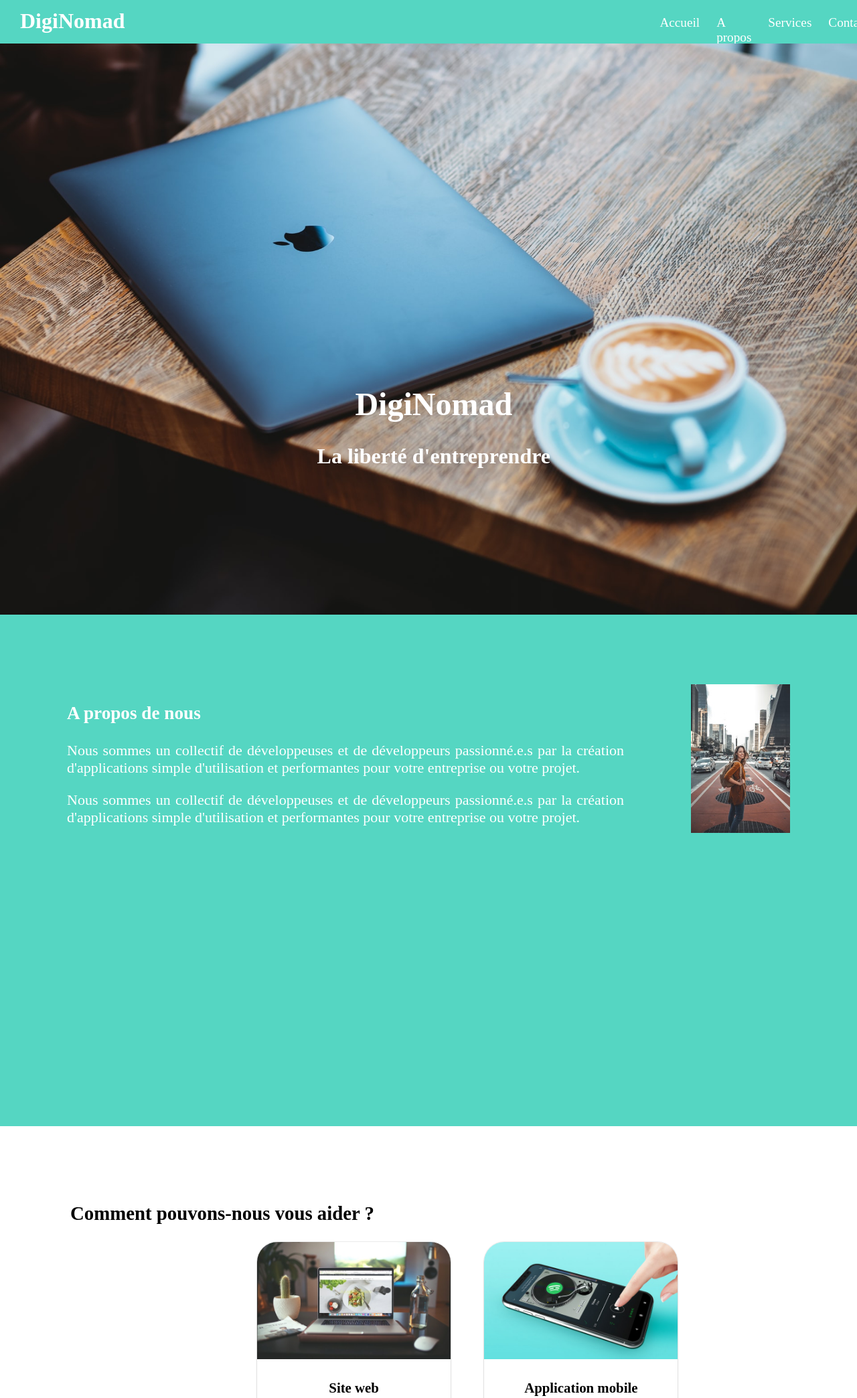
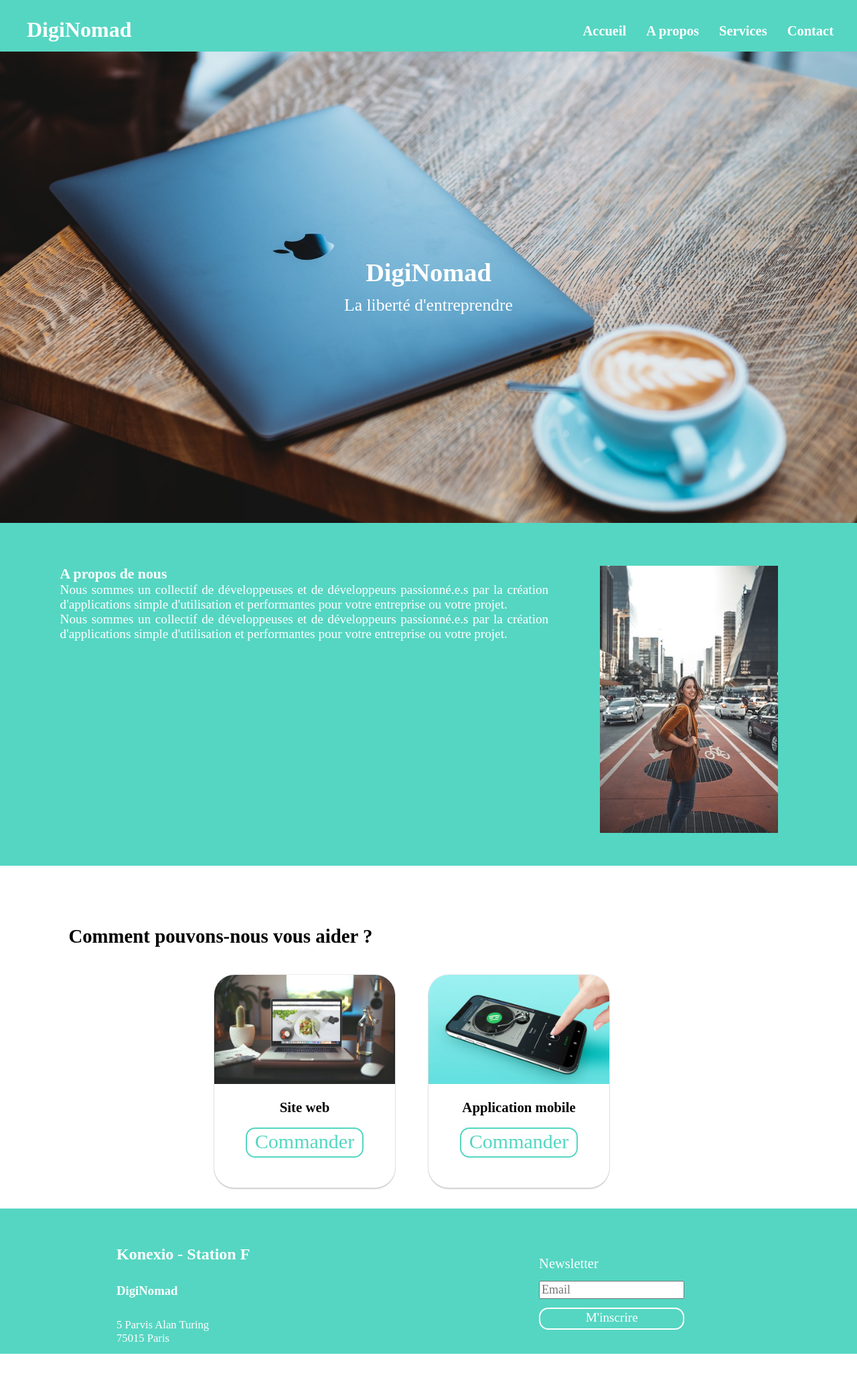
Before and after one commit to amirhatam/Konexio.io, a plain HTML site: page index.html in a window 1280 px wide. Shown: the top 2088 px of the page at 67% size. After the commit the page ends 2057 px from the top, so only its background shows below. Drawn offline with Linux system fonts and the light colour scheme.

Commit message:
First commit

```diff
--- a/index.html
+++ b/index.html
@@ -2,42 +2,41 @@
 <html lang="en">
 
 <head>
-    <meta charset="UTF-8">
-    <meta name="viewport" content="width=device-width, initial-scale=1.0">
+    <meta charset="utf-8">
     <title>DigiNomad</title>
     <link rel="stylesheet" href="./style.css">
 </head>
 
 <body>
     <header>
-        <nav class="secondary-block">
-            <h1>DigiNomad</h1>
-            <ul>
-                <li>
-                    <a href="#accueil">Accueil</a>
+        <div class="secondary-block div-header">
+            <h1 class="h1-header">DigiNomad</h1>
+
+            <ul class="ul-header">
+                <li class="li-header">
+                    <a href="#accueil" class="a-header" title="Accueil">Accueil</a>
                 </li>
-                <li>
-                    <a href="#propos">A propos</a>
+                <li class="li-header">
+                    <a href="#propos" class="a-header" title="A propos">A propos</a>
                 </li>
-                <li>
-                    <a href="#services">Services</a>
+                <li class="li-header">
+                    <a href="#services" class="a-header" title="Services">Services</a>
                 </li>
-                <li>
-                    <a href="#contact">Contact</a>
+                <li class="li-header">
+                    <a href="#contact" class="a-header" title="Contact">Contact</a>
                 </li>
             </ul>
-        </nav>
-        <div id="accueil">
-            <img src="./img/header.jpg" alt="">
-            <div class="centered">
-                <h1 class="hlh1">DigiNomad</h1>
-                <h3 class="hlh3">La liberté d'entreprendre</h3>
-            </div>
+
         </div>
     </header>
+    <section class="secondary-block">
+        <div div id="accueil" class=" div-accueil">
+            <p class="p-a">DigiNomad <br> <span class="span-a"> La liberté d'entreprendre</span></p>
+        </div>
+    </section>
     <section id="propos" class="secondary-block">
-        <div class="flex">
-            <div class="propos-text">
+
+        <main class="propos-text">
             <h3 class="h3-propos">A propos de nous</h3>
             <p class="p-text">Nous sommes un collectif de développeuses et de développeurs passionné.e.s par la
                 création
@@ -45,23 +44,23 @@
             <p class="p-text">Nous sommes un collectif de développeuses et de développeurs passionné.e.s par la
                 création
                 d'applications simple d'utilisation et performantes pour votre entreprise ou votre projet. </p>
-            </div>
-            <div class="propos-img">
+        </main>
+
+        <aside class="propos-img">
             <img src="./img/profile.jpg" alt="">
-            </div>
+        </aside>
 
-        </div>
     </section>
-    <section id="services" style="height: 40pc;">
+    <section id="services" class="s-s">
         <div class="comment">
             <h2>Comment pouvons-nous vous aider ?</h2>
         </div>
         <div class="service">
             <div class="box-s">
-                <div>
+                <div class="margin-box">
                     <img src="./img/service1.jpg" alt="">
                 </div>
-                <div>
+                <div class="margin-box">
                     <h4 class="s-info">Site web</h4>
                 </div>
                 <div>
@@ -70,10 +69,10 @@
             </div>
 
             <div class="box-s">
-                <div>
+                <div class="margin-box">
                     <img src="./img/service2.jpg" alt="">
                 </div>
-                <div>
+                <div class="margin-box">
                     <h4 class="s-info">Application mobile</h4>
                 </div>
                 <div>
@@ -87,12 +86,13 @@
     <footer class="secondary-block" id="contact">
 
         <div class="address">
-            <h2>Konexio - Station F</h2>
-            <h3>DigiNomad</h3>
-            <p>5 Parvis Alan Turing <br> 75015</p>
+            <h2 class="add">Konexio - Station F</h2>
+            <h3 class="add">DigiNomad</h3>
+            <p class="p-add">5 Parvis Alan Turing</p>
+            <p class="p-add">75015 Paris</p>
         </div>
         <div class="contact">
-            <form action="" >
+            <form action="">
                 <label for="email">Newsletter</label>
                 <input name="email" placeholder="Email" type="email" class="mail">
                 <input type="submit" value="M'inscrire" class="submit">
--- a/style.css
+++ b/style.css
@@ -1,88 +1,117 @@
+@font-face{
+    font-family: "Josefin Sans";
+    src: url('./fonts/JosefinSans-SemiBold.ttf') format('ttf');
+    src: url('./fonts/JosefinSans-Light.ttf') format('ttf');
+}
+*{
+    margin: auto;
+    font-family: "Josefin Sans";
+}
 body {
-    font-family: "Josefin Sans";
     margin: 0;
 }
-header {
-    background-color: rgb(85, 214, 194);
-}
+
 .secondary-block {
     background-color: rgb(85, 214, 194);
     color: white;
 }
-nav {
-    height: 65px;
+.div-header {
+    height: 6vmax;
     display: flex;
 }
-.secondary-block ul {
+
+.ul-header {
+    margin: 20px 20px 10px auto;
+    display: inline-flex;
+    list-style-type: none;
+    padding: 0px;
+
+}
+.li-header {
+    list-style: none;
+    border-radius: 50px;
+}
+.a-header {
+    text-decoration: none;
+    color: white;
+    font-size: 1.6vmax;
+    font-weight: bold;
+    margin: 15px;
+    display: inline-block;
+}
+.li-header:hover{
+    background-color: rgb(0, 204, 255);
+}
+.h1-header {
+    font-size: 2.5vmax;
+    margin: 26px 0px 5px 40px;
+}
+
+.div-accueil{
     display: flex;
     width: 100%;
-    margin-left: 55%;
-    padding-top: 4px;
-    font-size: 1.2em;
-}
-.secondary-block li {
-    list-style: none;
-    margin-left: 25px;
-}
-.secondary-block a {
-    text-decoration: none;
-    color: white;
-}
-.secondary-block h1 {
-    padding: 13px 30px;
-    font-size: 2em;
-    margin: 0px;
+    height: 55vmax;
+    justify-content: center;
+    align-items: center;
+    background-image: url(./img/header.jpg);
+    background-size: 100%;
+    background-repeat: no-repeat;
 }
 
-div img {
-    max-width: 100%;
+.p-a{
+    font-size: 3vmax;
+    text-align: center;
+    font-weight: bold;
 }
-
-.centered {
-    color: white;
-    position: absolute;
-    text-align: center;
-    top: 68%;
-    left: 37%;
-
-}
-.hlh1 {
-    font-size: 3em;
-}
-.hlh3 {
-    font-size: 2em;
+.span-a{
+    font-size: 2vmax;
+    font-weight: lighter;
 }
 
 #propos {
-    padding: 100px;
-    height: 35pc;
-}
-.flex {
-    display: flex;
+    width: 100%;
+    height: 40vmax;
 }
 .h3-propos {
-    font-size: 1.7em;
+    font-size: 1.7vmax;
 }
+main {
+    width: 57%;
+    height: 25vmax;
+    float: left;
+    margin: 5% 0px 1% 7%;
+}
+aside{
+    width: 30%;
+    height: 27vmax;
+    float: right;
+    margin: 5% 0px;
+}
+
 .p-text {
     text-align: justify;
-    width: 52pc;
-    padding-right: 100px;
-    font-size: 22px;
+    font-size: 1.5vmax;
+    font-weight: lighter;
 }
-.propos-img img {
-    width: 25pc;
-}
+
 .comment {
-    padding: 90px 105px 0px;
+    padding: 7% 8% 3%;
     font-size: larger;
 }
 .service {
     text-align: center;
     display: flex;
-    max-width: 53%;
-    margin-left: 24pc;
+    max-width: 50%;
+    margin-left: auto;
+    margin-right: auto;
 }
-
+button:hover {
+    background-color: lightgrey;
+    cursor: pointer;
+}
+.s-s{
+    height: 40vmax;
+}
 .box-s {
     display: inline-block;
     margin-right: 50px;
@@ -96,10 +125,16 @@ div img {
     transform-origin: top left;
     vertical-align: middle;
 }
+.box-s img{
+    max-width: 100%;
+}
 
 .s-info {
     font-family: 'Josefin Sans Light';
     font-size: 1.3em;
+}
+.margin-box {
+    margin-bottom: 7%;
 }
 
 button {
@@ -115,23 +150,29 @@ button {
 
 footer {
     display: flex;
-    height: 15pc;
+    height: 17vmax;
 }
 .address {
-    padding: 40px 120px 35px;
+    padding: 2% 8%;
+}
+.add{
+    margin: 15% 0px;
+}
+.p-add {
+    font-size: 1.3vmax;
 }
 .contact {
-    margin-left: 35%;
-    padding: 64px 10px 10px;
+    margin-left: auto;
+    padding: 5% 14%;
 }
 form {
     display: inline-grid;
 }
 input, label {
-    margin: 5px;
+    margin: 3%;
 }
 label {
-    font-size: larger;
+    font-size: 1.6vmax;
 }
 .submit {
     font-size: larger;
@@ -142,6 +183,10 @@ label {
     padding: 2px 12px 5px;
     border: 2px solid
 }
+.submit:hover{
+    background-color: lightgrey;
+    cursor: pointer;
+}
 .mail {
     font-size: large;
 }
```
Also changed, not shown: fonts/JosefinSans-Light.ttf (added), fonts/JosefinSans-SemiBold.ttf (added), fonts/icon.js (added), 2 other files. Lines whose indentation alone changed are shown as unchanged.
